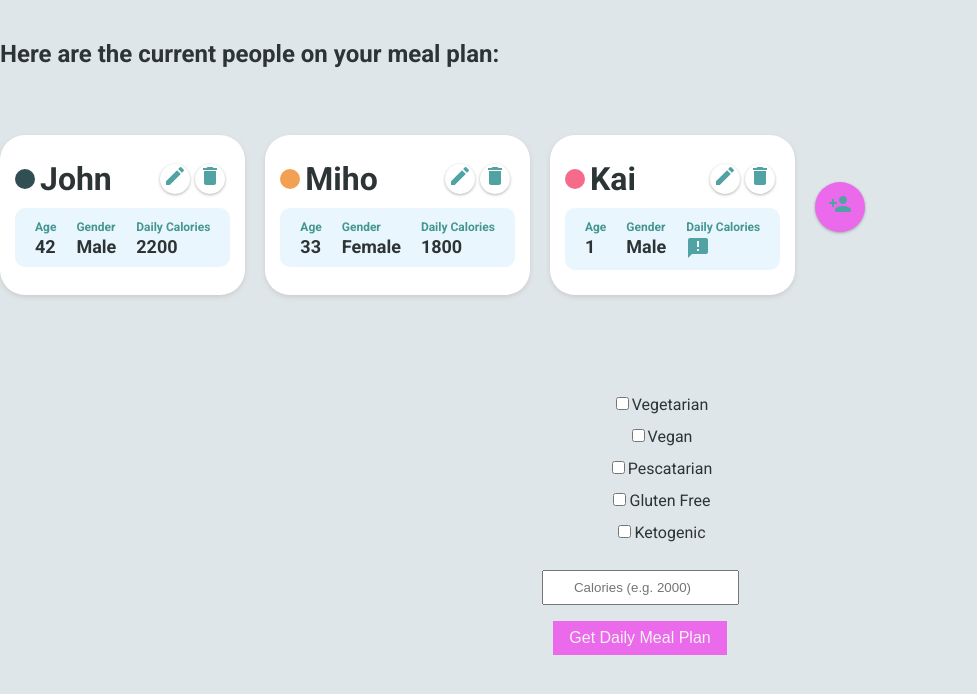
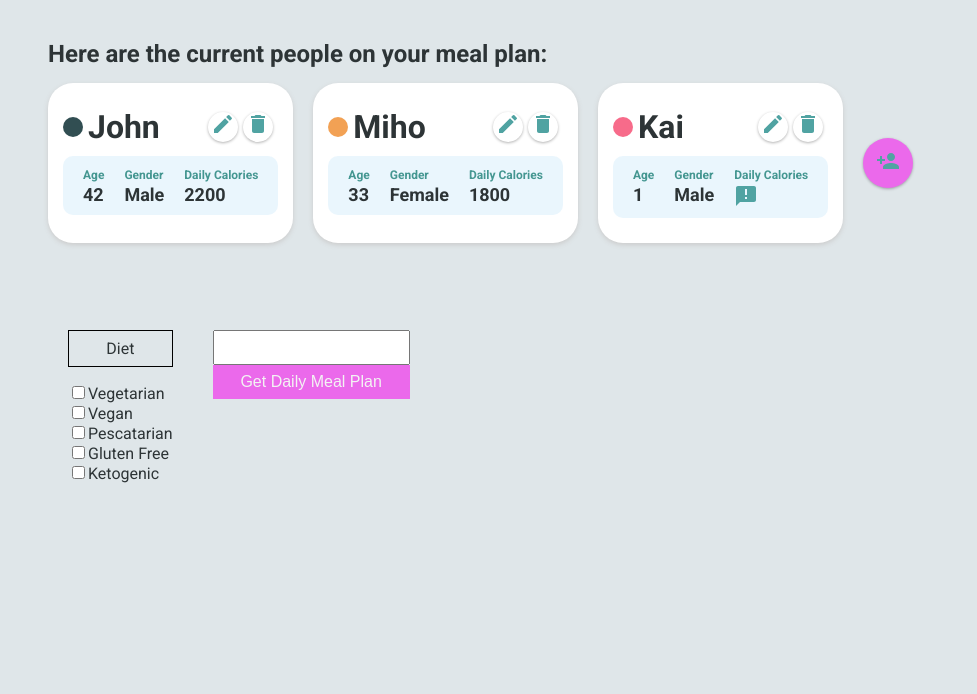
Before and after one commit to justjohnd/salt-and-prepper, a React (Create React App) app: page / in a window 1280 px wide. Shown: the top 694 px of the page, without its empty margins (0-977 px from the left). Built offline with nearby package versions, Linux system fonts and the light colour scheme; a web font is replaced by a local one.

Commit message:
Calorie totals now accessable by MealPlan component

```diff
--- a/public/styles.css
+++ b/public/styles.css
@@ -4,7 +4,11 @@ body {
   text-align: center;
   color: #2d3436;
   margin: 0;
-  padding: 0;
+  padding: 0 3rem;
+}
+
+h2 {
+  margin-bottom: 0;
 }
 
 .container {
@@ -14,6 +18,16 @@ body {
 
 .align-left {
   text-align: left;
+}
+
+.d-block {
+  display: block;
+}
+
+input {
+  text-align: center;
+  padding: 0.5rem;
+  /* margin-bottom: 1rem; */
 }
 
 /* Card Content */
@@ -149,27 +163,24 @@ label {
   height: 30px;
 }
 
-/* Meal Plan Contents */
-.con-plan {
+/* Preferences */
+.controls {
+  margin: 2rem 0 1rem 0;
   display: flex;
-  align-items: center;
+}
+
+.control {
+  text-align: left;
+  padding: 20px;
+  display: flex;
   flex-direction: column;
 }
 
-section {
-  margin: 2rem 0 1rem 0;
-}
-
-.controls {
-  display: flex;
-  align-items: center;
-  flex-direction: column;
-}
-
-input {
+.control p {
+  margin: 0;
   text-align: center;
   padding: 0.5rem;
-  margin-bottom: 1rem;
+  border: solid 1px black;
 }
 
 button {
@@ -186,6 +197,7 @@ button:hover {
   background-color: rgba(235, 105, 235, 0.836);
 }
 
+/* Meal Plan Contents */
 main {
   display: flex;
   flex-direction: column;
@@ -205,6 +217,7 @@ h1 {
 
 ul {
   list-style: none;
+  padding-left: 0;
 }
 
 .meals {
--- a/src/components/App.jsx
+++ b/src/components/App.jsx
@@ -1,12 +1,23 @@
-import React from 'react';
+import React, { useState } from 'react';
 import UserSection from './UserSection';
 import MealPlan from './MealPlan';
 
 function App() {
+  const [userCalAverage, setUserCalAverage] = useState('');
+
+  function addUserCal(userCalArray) {
+    const calAverage = (
+      userCalArray.reduce((acc, cur) => acc + cur) / userCalArray.length
+    ).toFixed(0);
+    setUserCalAverage(calAverage);
+  }
+
+  const calTarget = 2000;
+
   return (
     <div>
-      <UserSection />
-      <MealPlan />
+      <UserSection addUserCal={addUserCal} />
+      <MealPlan calTarget={calTarget} />
     </div>
   );
 }
--- a/src/components/FormAddPerson.jsx
+++ b/src/components/FormAddPerson.jsx
@@ -40,7 +40,6 @@ function FormAddPerson(props) {
       props.allUsers[0].id
     );
     let newMax = maxId + 1;
-    console.log(newMax);
 
     setNewUser(prevValue => {
       return {
--- a/src/components/Meal.jsx
+++ b/src/components/Meal.jsx
@@ -22,9 +22,12 @@ export default function Meal({ meal }) {
       <ul className="instructions">
         <li> Preparation time: {meal.readyInMinutes} minutes</li>
         <li> Number of servings: {meal.servings}</li>
+        <li> Calories: {meal.nutrition.nutrients[0].amount}</li>
       </ul>
 
-      <a href={meal.sourceUrl}>Go to Recipe</a>
+      <a href={meal.sourceUrl} target="_blank" rel="noopener noreferrer">
+        Go to Recipe
+      </a>
     </article>
   );
 }
--- a/src/components/MealList.jsx
+++ b/src/components/MealList.jsx
@@ -2,22 +2,42 @@ import React from 'react';
 import Meal from './Meal';
 
 export default function MealList({ mealData }) {
-  const nutrients = mealData.nutrients;
+  const results = mealData.results;
+  let totals = [];
+
+  if (results !== []) {
+    //If API returns empty array results cannot be mapped, and page will crash
+    for (let i = 0; i < 5; i++) {
+      const totalingArray = results.map(
+        result => result.nutrition.nutrients[i].amount
+      );
+      const nutrientTotal = totalingArray.reduce((acc, cur) => acc + cur);
+      totals.push(nutrientTotal);
+    }
+  } else {
+    totals = ['', '', '', '', ''];
+    console.log(
+      'Error: API call returned empty array. Check the endpoint parameters'
+    );
+  }
+
+  const [calories, protein, fat, carbs, sugar] = totals;
 
   return (
     <main>
       <section className="nutrients">
         <h1>Macros</h1>
         <ul>
-          <li>Calories: {nutrients.calories.toFixed(0)}</li>
-          <li>Carbohydrates: {nutrients.carbohydrates.toFixed(0)}</li>
-          <li>Fat: {nutrients.fat.toFixed(0)}</li>
-          <li>Protein: {nutrients.protein.toFixed(0)}</li>
+          <li>Calories: {calories.toFixed(0)}</li>
+          <li>Protein: {protein.toFixed(0)}</li>
+          <li>Fat: {fat.toFixed(0)}</li>
+          <li>Carbohydrates: {carbs.toFixed(0)}</li>
+          <li>Sugar: {sugar.toFixed(0)}</li>
         </ul>
       </section>
 
       <section className="meals">
-        {mealData.meals.map(meal => {
+        {mealData.results.map(meal => {
           return <Meal key={meal.id} meal={meal} />;
         })}
       </section>
--- a/src/components/MealPlan.jsx
+++ b/src/components/MealPlan.jsx
@@ -1,9 +1,8 @@
 import React, { useState } from 'react';
-import { isConstructorDeclaration } from 'typescript';
 import MealList from './MealList';
 import Checkbox from './Checkbox';
 
-function MealPlan() {
+function MealPlan(props) {
   const DIETS = [
     'Vegetarian',
     'Vegan',
@@ -12,25 +11,20 @@ function MealPlan() {
     'Ketogenic',
   ];
   const [mealData, setMealData] = useState(null);
-  const [calories, setCalories] = useState(2000);
+  const [calories, setCalories] = useState(props.calTarget);
   const [diet, setDiet] = useState('');
 
   function handleDiet(e) {
-    setDiet(e.target.title);
-  }
-
-  function handleChange(e) {
-    setCalories(e.target.value);
+    setDiet();
   }
 
   function getMealData() {
     fetch(
-      `https://api.spoonacular.com/mealplanner/generate?apiKey=627d3d5f6ac5413fb693db5fb5a4d394&timeFrame=day&targetCalories=${calories}&diet=${diet}`
+      `https://api.spoonacular.com/recipes/complexSearch?apiKey=627d3d5f6ac5413fb693db5fb5a4d394&diet=${diet}&maxReadyTime=30&maxSugar=10&minProtein=1&minCarbs=1&minFat=1&maxCalories=1000&sort=random&number=6`
     )
       .then(response => response.json())
       .then(data => {
         setMealData(data);
-        console.log(data);
       })
       .catch(() => {
         console.log('error');
@@ -38,12 +32,15 @@ function MealPlan() {
   }
 
   return (
-    <div className="con-plan">
+    <div>
       <section className="controls">
-        <ul className="diets">
-          {DIETS.map(diet => {
+        <div className="control">
+          <p>Diet</p>
+          <ul className="diet-options">
+            {DIETS.map((diet, index) => {
               return (
                 <Checkbox
+                  key={index}
                   title={diet}
                   onClick={handleDiet}
                   htmlFor={diet}
@@ -52,14 +49,18 @@ function MealPlan() {
               );
             })}
           </ul>
+        </div>
+        <div className="control">
           <input
+            className="d-block"
             type="number"
-          placeholder="Calories (e.g. 2000)"
-          onChange={handleChange}
+            placeholder=""
+            onChange={e => e.target.value}
           />
           <button onClick={getMealData}>Get Daily Meal Plan</button>
+        </div>
+      </section>
       {mealData && <MealList mealData={mealData} />}
-      </section>
     </div>
   );
 }
--- a/src/components/UserCards.jsx
+++ b/src/components/UserCards.jsx
@@ -5,6 +5,7 @@ import ageCalc from '../ageCalc';
 import calCalc from '../calCalc';
 
 function UserCards(props) {
+  const userCalArray = []; //This array collects userCal, which will be used to calculate the average calories for all memters in the User Section
   return (
     <div>
       <div className="container">
@@ -21,6 +22,7 @@ function UserCards(props) {
             userCal = 0;
           } else if (userAge && userGender && user.calTarget) {
             userCal = calCalc(userAge, userGender, user.calTarget);
+            userCalArray.push(userCal);
           } else {
             userCal = '';
           }
@@ -45,6 +47,7 @@ function UserCards(props) {
             />
           );
         })}
+        {props.addUserCal(userCalArray)}
       </div>
     </div>
   );
--- a/src/components/UserSection.jsx
+++ b/src/components/UserSection.jsx
@@ -7,7 +7,7 @@ import FormAddPerson from './FormAddPerson';
 import FormEditPerson from './FormEditPerson';
 import PersonAddIcon from '@material-ui/icons/PersonAdd';
 
-function UserSection() {
+function UserSection(props) {
   const [users, setUsers] = useState(USER_DATA);
   const [formVisibility, setFormVisibility] = useState(false);
   const [formEditVisibility, setFormEditVisibility] = useState(false);
@@ -20,6 +20,7 @@ function UserSection() {
     birthday: '',
     gender: '',
     calTarget: '',
+    userCal: '',
   });
 
   function changeFormVisibility() {
@@ -103,6 +104,7 @@ function UserSection() {
         )}
         <div className="container">
           <UserCards
+            addUserCal={props.addUserCal}
             users={users}
             onEdit={clickToEdit}
             onDelete={deleteUser}
```
Also changed, not shown: src/components/editpageJunk.jsx (deleted, +0 -61 lines). Lines whose indentation alone changed are shown as unchanged.
